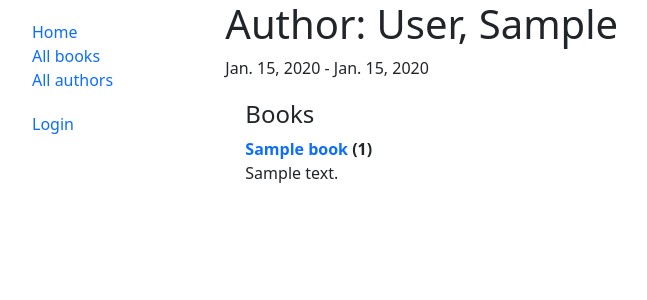
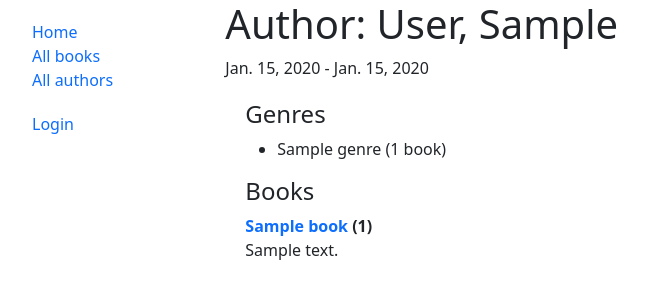
Before and after one commit to Iyed73/library-management-system, a Django app: page /catalog/authors/1 in a window 1280 px wide. Shown: the top 300 px of the page, without its empty margins (0-647 px from the left). Run offline with Django 4.2, Linux system fonts and the light colour scheme; tables that the repository leaves empty hold one stand-in row (values such as "Sample post"); some libraries are stand-ins or nearby versions.

Commit message:
Add author book genres display

```diff
--- a/catalog/templates/catalog/author_detail.html
+++ b/catalog/templates/catalog/author_detail.html
@@ -6,6 +6,14 @@
     <p>{{author.date_of_birth}} - {% if author.date_of_death %}{{author.date_of_death}}{% endif %}</p>
 
     <div style="margin-left:20px;margin-top:20px">
+        <h4>Genres</h4>
+        <ul>
+            {% for genre in genres %}
+                <li>{{ genre.name }} ({{ genre.book_count }} book{{ genre.book_count|pluralize }})</li>
+            {% empty %}
+                <p>This author has no genres associated with their books.</p>
+            {% endfor %}
+        </ul>
         <h4>Books</h4>
 
         <dl>
--- a/catalog/templates/catalog/book_detail.html
+++ b/catalog/templates/catalog/book_detail.html
@@ -3,7 +3,7 @@
 {% block content %}
     <h1>Title: {{ book.title }}</h1>
 
-    <p><strong>Author:</strong> <a href="{{ author.get_absolute_url }}">{{ book.author }}</a></p>
+    <p><strong>Author:</strong> <a href="{{ book.author.get_absolute_url }}">{{ book.author }}</a></p>
     <p><strong>Summary:</strong> {{ book.summary }}</p>
     <p><strong>ISBN:</strong> {{ book.isbn }}</p>
     <p><strong>Language:</strong> {{ book.language }}</p>
--- a/catalog/views.py
+++ b/catalog/views.py
@@ -1,18 +1,20 @@
 import datetime
-import os
 
-from django.contrib.auth.mixins import LoginRequiredMixin, PermissionRequiredMixin
+from django.contrib.auth.mixins import (LoginRequiredMixin,
+                                        PermissionRequiredMixin)
+from django.core.cache import cache
 from django.http import HttpResponse, HttpResponseRedirect
 from django.shortcuts import get_object_or_404, render
 from django.urls import reverse, reverse_lazy
 from django.views import generic
-from django.views.generic.edit import CreateView, DeleteView, FormView, UpdateView
+from django.views.generic.edit import (CreateView, DeleteView, FormView,
+                                       UpdateView)
+
+from django.db.models import Count, Q
 
 from catalog.forms import RenewBookModelForm
 
 from .models import Author, Book, BookInstance, Genre
-
-from django.core.cache import cache
 
 
 class IndexView(generic.View):
@@ -62,10 +64,9 @@ class BookDetailView(generic.DetailView):
         book = cache.get(cache_key)
         if not book:
             book = super().get_object(queryset)
-            cache.set(cache_key, book, 60*60)
+            cache.set(cache_key, book, 60 * 60)
 
         return book
-
 
 
 class AuthorListView(generic.ListView):
@@ -76,6 +77,15 @@ class AuthorListView(generic.ListView):
 
 class AuthorDetailView(generic.DetailView):
     model = Author
+
+    def get_context_data(self, **kwargs):
+        context = super().get_context_data(**kwargs)
+        context['genres'] = Genre.objects.filter(
+            book__author=self.object
+        ).annotate(
+            book_count=Count('book', filter=Q(book__author=self.object))
+        ).distinct()
+        return context
 
 
 class LoanedBooksByUserListView(LoginRequiredMixin, generic.ListView):
```
Lines whose indentation alone changed are shown as unchanged.
